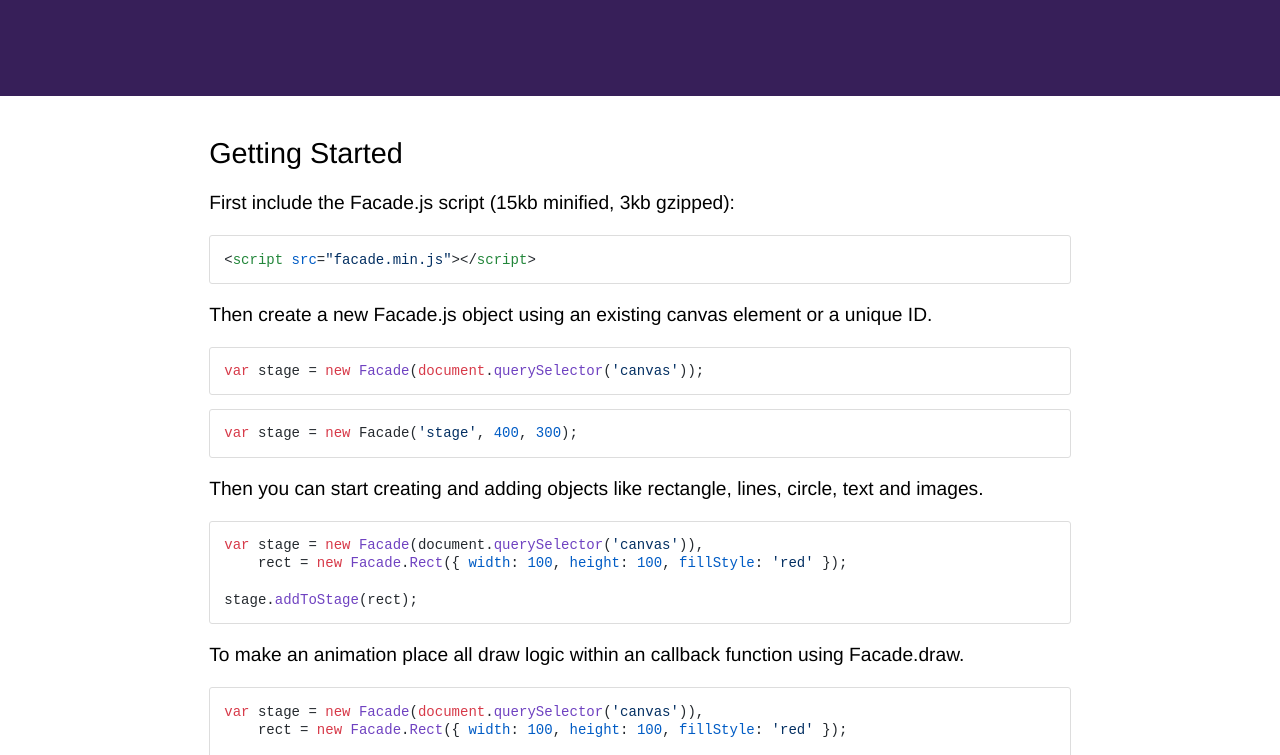
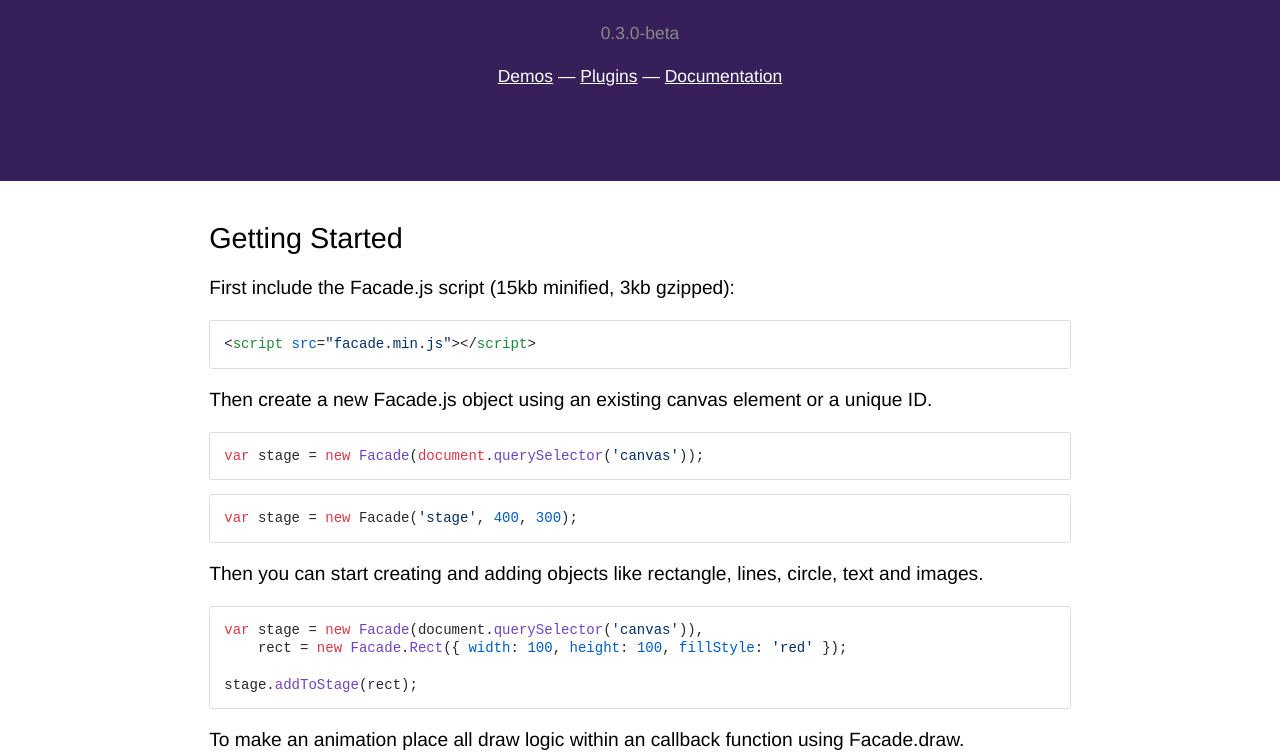
Before and after one commit to facadejs/facadejs.github.io, a plain HTML site: page index.html in a window 1280 px wide. Shown: the part 277-1032 px from the top of the page. Drawn offline with nearby package versions, Linux system fonts and the light colour scheme.

Commit message:
Added links in the header and browser support copy.

```diff
--- a/css/styles.css
+++ b/css/styles.css
@@ -18,7 +18,6 @@ h1, h2, h3 {
 
 a {
     color: #00f;
-    text-decoration: none;
 }
 
 p {
@@ -57,6 +56,19 @@ header {
     -webkit-font-smoothing: antialiased;
 }
 
+header a {
+    color: inherit;
+}
+
+.version,
+.links {
+    font-size: .7em;
+}
+
+.version {
+    color: #888;
+}
+
 section:not(:last-of-type):after {
     content: ' ';
     display: block;
@@ -83,6 +95,7 @@ footer {
     line-height: 1em;
     color: #fff;
     text-align: center;
+    text-decoration: none;
     border-radius: .3em;
     border-bottom: .2em solid #32a374;
     background: #38B27F;
--- a/index.html
+++ b/index.html
@@ -19,6 +19,14 @@
     <p class="subheader">Drawing shapes, images and text in HTML5 canvas made easy.</p>
 
     <p><a href="http://github.com/facadejs/Facade.js" class="button">Download on GitHub</a></p>
+
+    <p class="version">0.3.0-beta</p>
+
+    <p class="links">
+        <a href="http://play.facadejs.com/">Demos</a> &mdash;
+        <a href="http://plugins.facadejs.com/">Plugins</a> &mdash;
+        <a href="http://docs.facadejs.com/">Documentation</a>
+    </p>
 
 </div>
 
@@ -244,6 +252,16 @@ stage.draw(function () {
 
 </section>
 
+<div class="wrapper">
+
+    <h2>Browser Support</h2>
+
+    <p>Facade.js works in Chrome 10+, Safari 6+, Firefox 4+, Opera 15+, and Internet Explorer 10+. By way of an additional <a href="https://gist.github.com/paulirish/1579671">polyfill</a> for <a href="https://developer.mozilla.org/en-US/docs/DOM/window.requestAnimationFrame">requestAnimationFrame</a> support can be added for Internet Explorer 9 and older versions of Safari, Firefox, and Opera.</p>
+
+</div>
+
+</section>
+
 <footer>
 
 <div class="wrapper">
```
